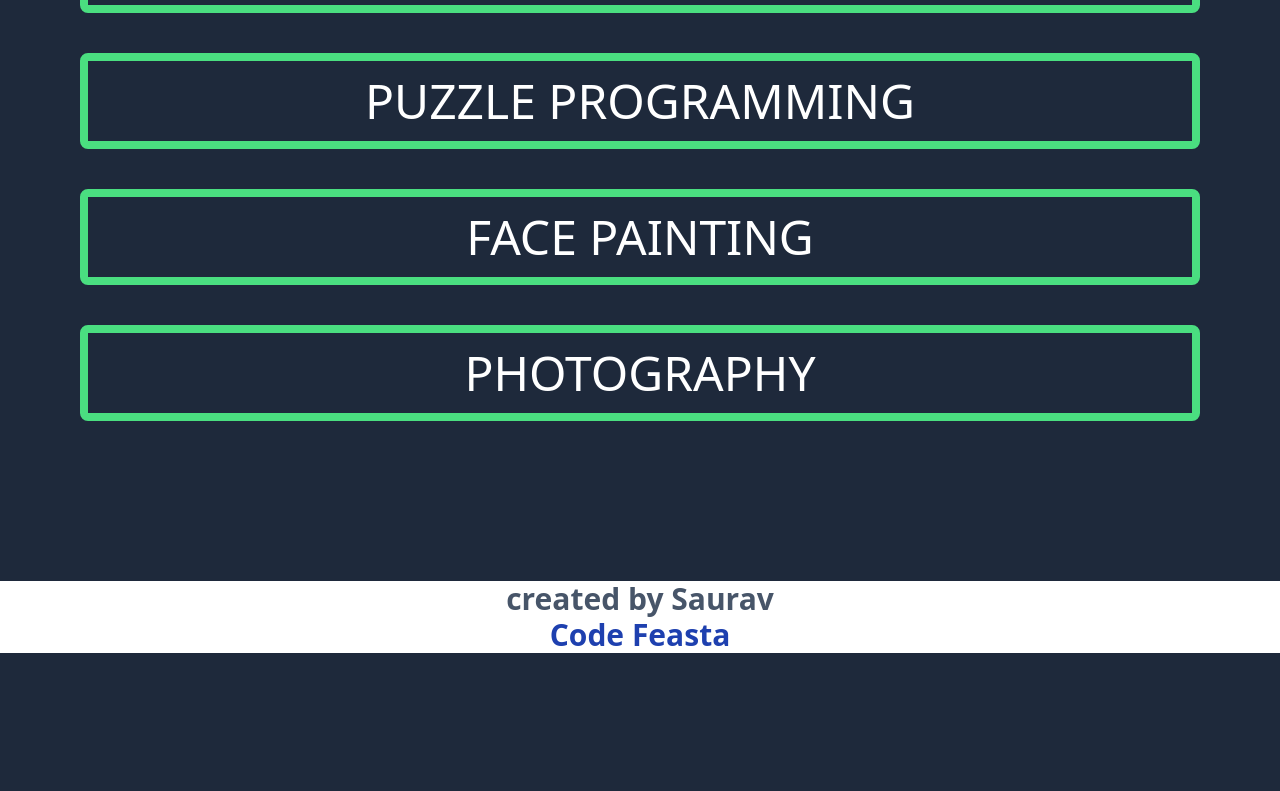
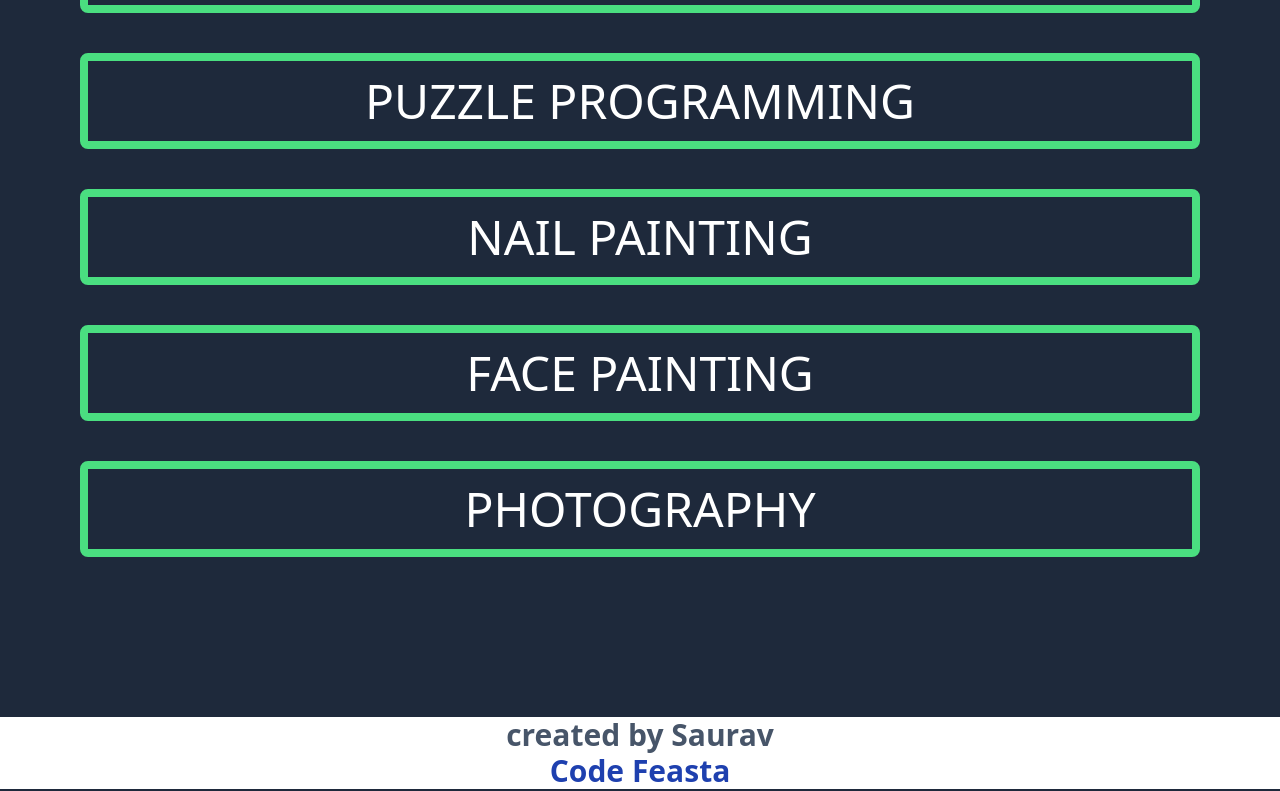
Before and after one commit to saurav2520/teechnovation25, a website: page index.html in a window 1280 px wide. Shown: the part 5267-6058 px from the top of the page. Before the commit the page ends 5922 px from the top, so only its background shows below. Drawn offline with Linux system fonts and the light colour scheme.

Commit message:
Update index.html

```diff
--- a/index.html
+++ b/index.html
@@ -234,6 +234,13 @@
   <a href="https://forms.gle/wruxENcBUXtqLrdEA" class="cursor-pointer">   PUZZLE PROGRAMMING</a>
    </div>
 </div>
+
+        <div class=" text-white text-center w-full  border-8 border-green-400  hover:bg-white hover:text-black  mt-10 rounded-lg">
+    <div class="text-5xl py-4">
+  <a href="https://forms.gle/P6E2BrM7kzQsZFpK9" class="cursor-pointer">   NAIL PAINTING</a>
+   </div>
+</div>
+
 <div class=" text-white text-center w-full  border-8 border-green-400   hover:bg-white hover:text-black mt-10 rounded-lg">
     <div class="text-5xl py-4">
   <a href="https://forms.gle/M59d12DvUoLwBByVA" class="cursor-pointer">  FACE PAINTING</a>
```
